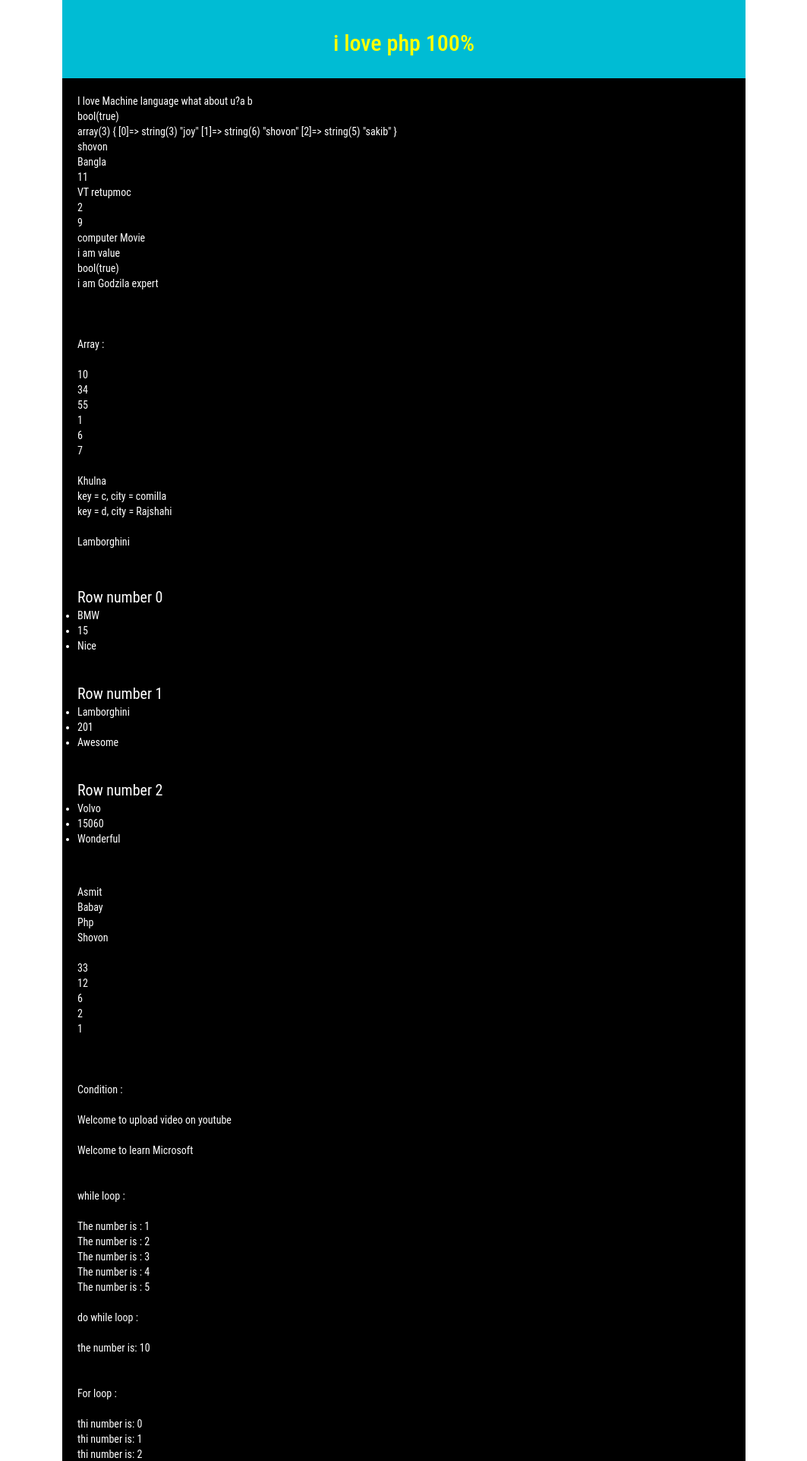
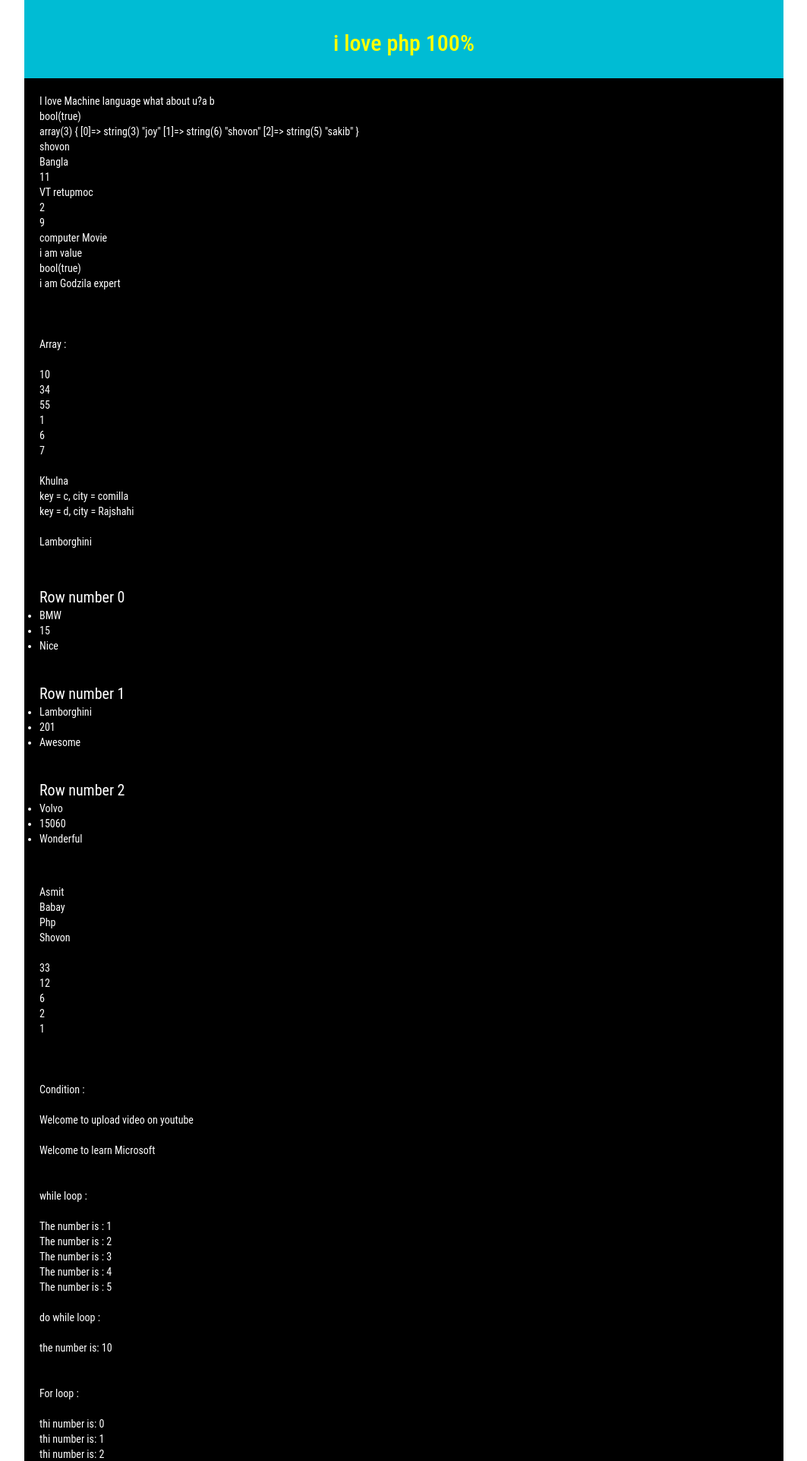
Before and after one commit to AsmitJoy/PHP-Practice, a PHP site: page / in a window 1280 px wide; the page is wider, and only the part inside the window is pictured. Shown: the top 1923 px of that part at 76% size, without its empty margins (108-1171 px from the left). Run offline with PHP 8.4, Linux system fonts and the light colour scheme.

Commit message:
Customize header

```diff
--- a/header.php
+++ b/header.php
@@ -26,7 +26,7 @@ $bg_color = "#00bcd4";
         font-family:<?php echo $fonts ?>
     }
     .phpcode{
-        width:900px;
+        width:1000px;
         margin:0 auto;
         background:#000;
         color:#fff;
```
